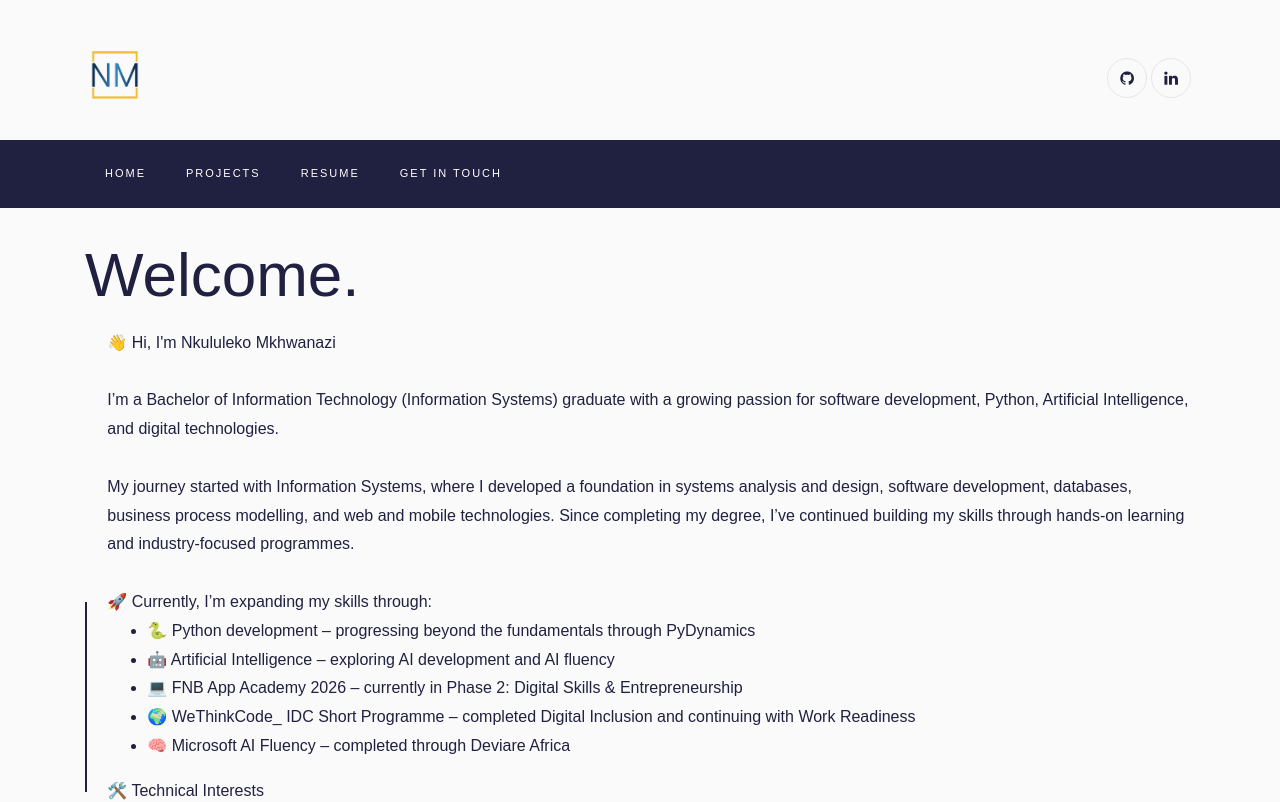
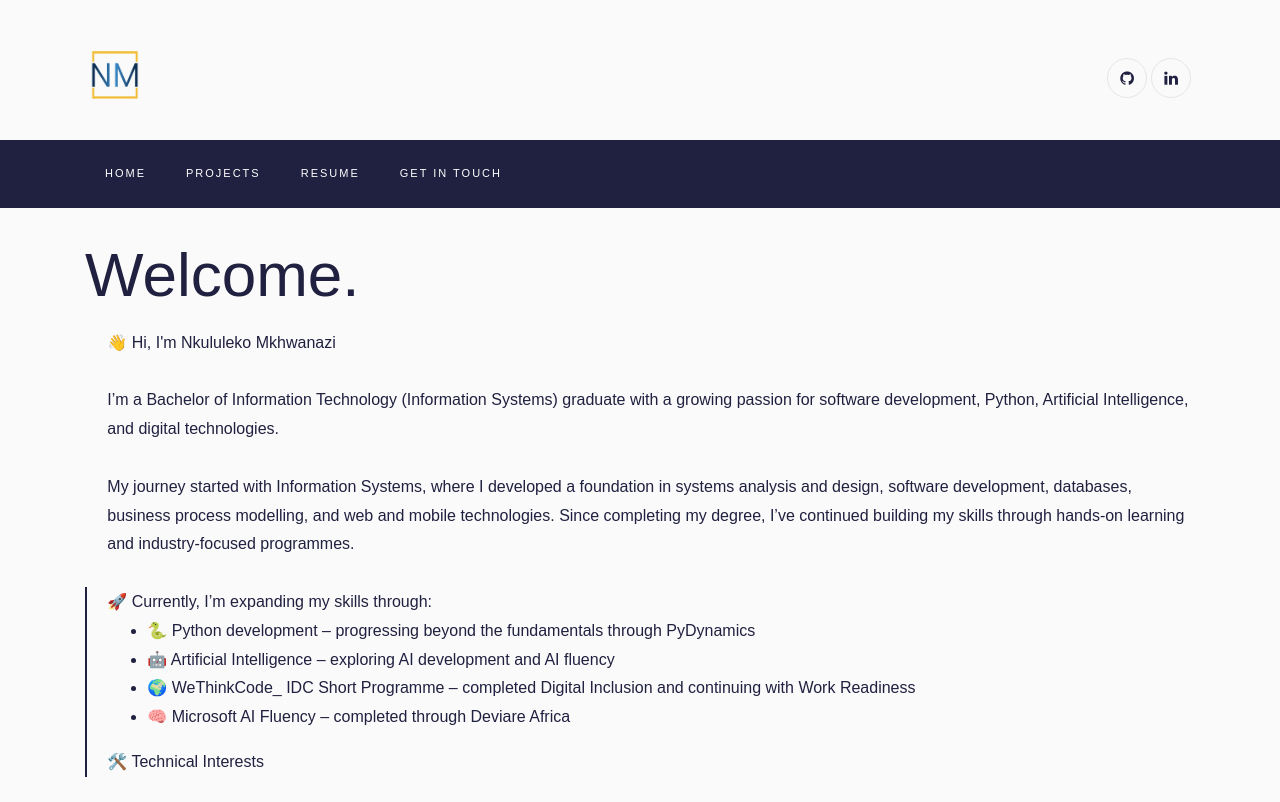
Before and after one commit to DevHubUnlimited/portfolio, an Angular app: page /home in a window 1280 px wide. Shown: the top 802 px of the page. Built offline with nearby package versions, Linux system fonts and the light colour scheme.

Commit message:
Update home.component.html

```diff
--- a/src/app/home/home.component.html
+++ b/src/app/home/home.component.html
@@ -14,7 +14,6 @@
                 <ul>
                     <li>🐍 Python development – progressing beyond the fundamentals through PyDynamics</li>
                     <li>🤖 Artificial Intelligence – exploring AI development and AI fluency</li>
-                    <li>💻 FNB App Academy 2026 – currently in Phase 2: Digital Skills & Entrepreneurship</li>
                     <li>🌍 WeThinkCode_ IDC Short Programme – completed Digital Inclusion and continuing with Work Readiness</li>
                     <li>🧠 Microsoft AI Fluency – completed through Deviare Africa</li>
                 </ul>
```
